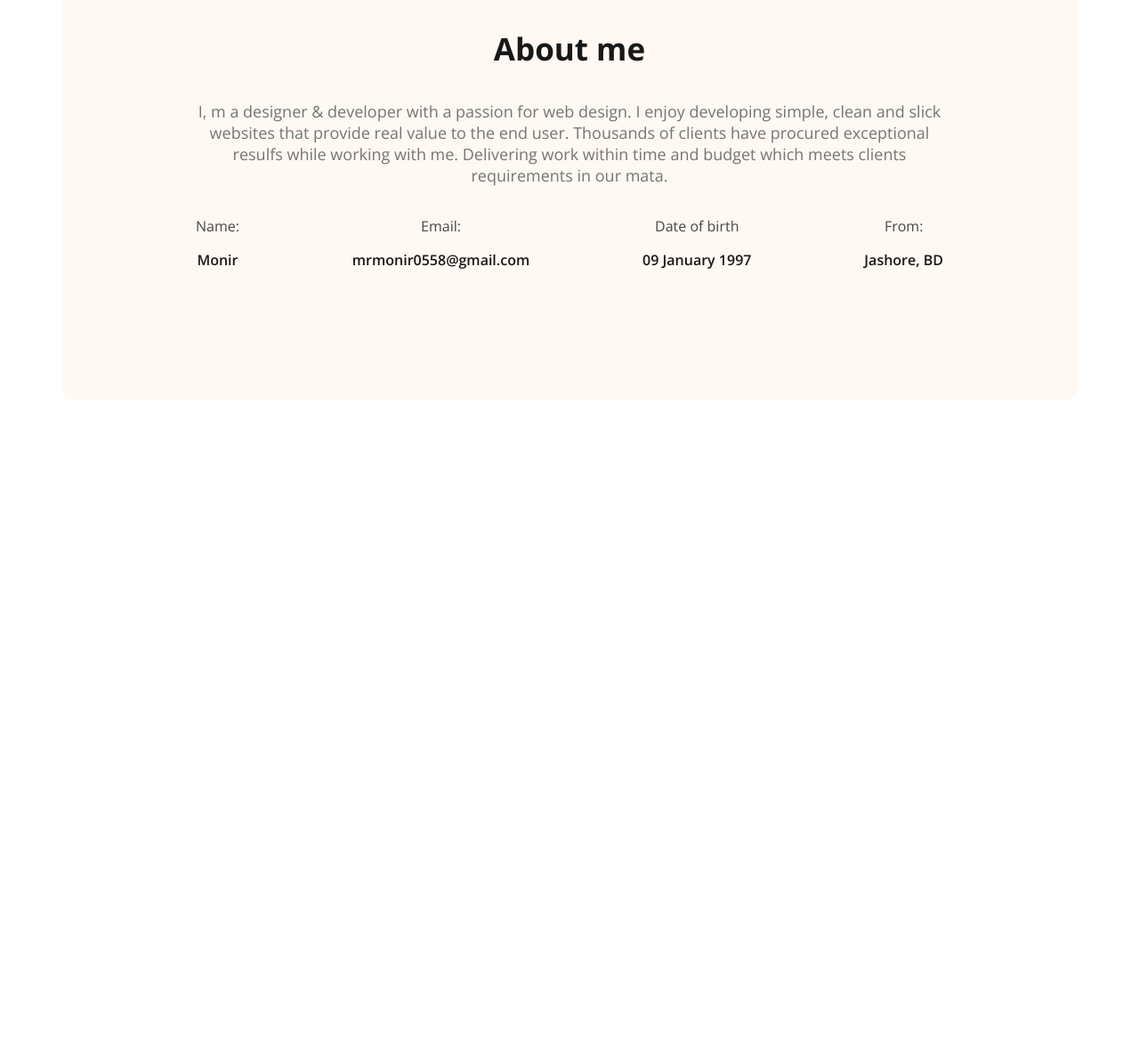
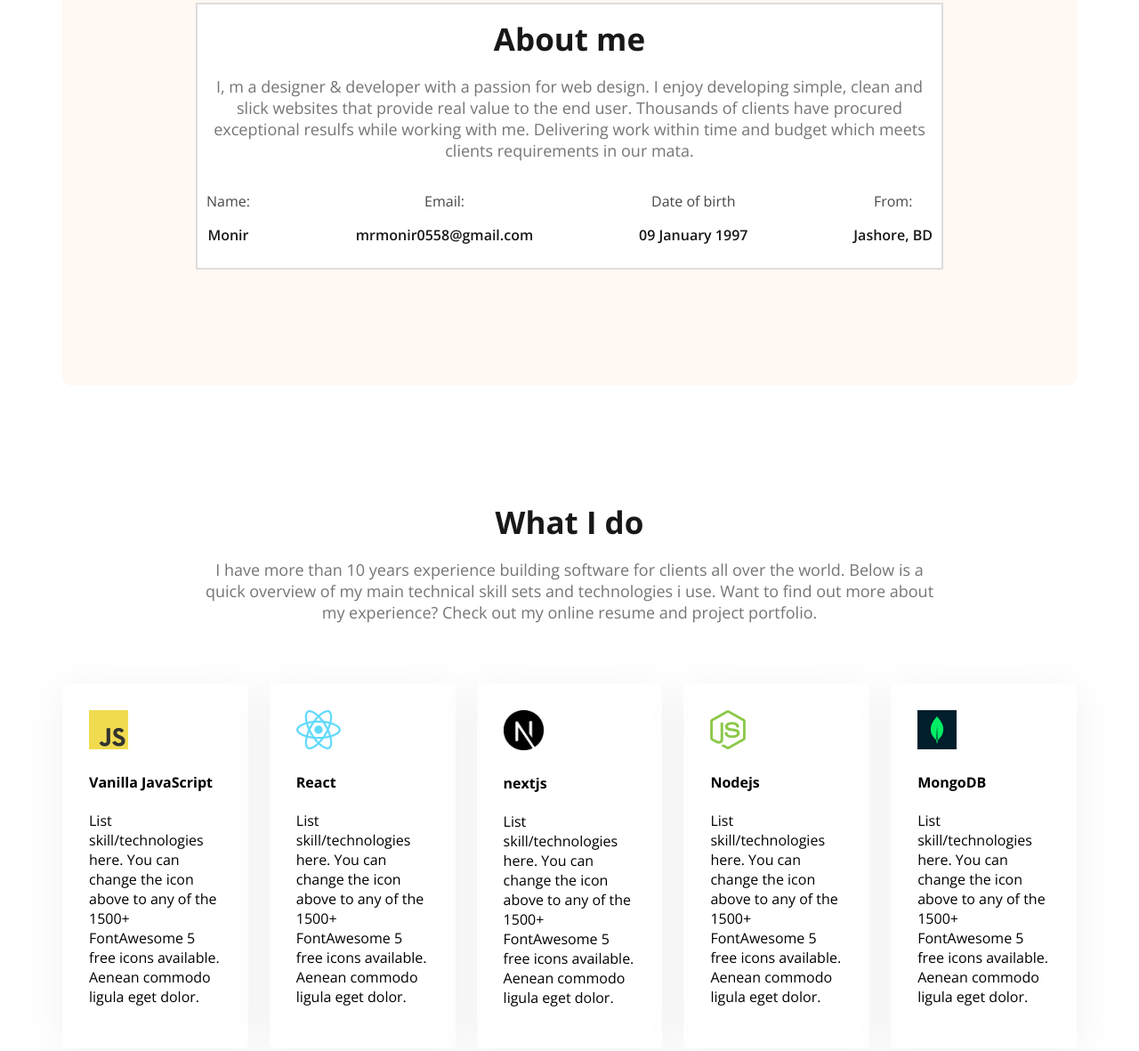
Before and after one commit to DeveloperMonirBD/portfolio-project, a plain HTML site: page index.html in a window 1280 px wide. Shown: the part 1158-2339 px from the top of the page at 89% size. Before the commit the page ends 1615 px from the top, so only its background shows below. Drawn offline with nearby package versions, Linux system fonts and the light colour scheme.

Commit message:
added what i do/ skills section

```diff
--- a/index.html
+++ b/index.html
@@ -34,10 +34,13 @@
     </header>
     <main>
         <section class="about secondary-bg">
+            <div class="about-area">
                 <h3 class="section-title">About me</h3>
                 <p class="section-description">
-                I, m a designer & developer with a passion for web design. I enjoy developing simple, clean and slick websites that
-                provide real value to the end user. Thousands of clients have procured exceptional resulfs while working with me.
+                    I, m a designer & developer with a passion for web design. I enjoy developing simple, clean and
+                    slick websites that
+                    provide real value to the end user. Thousands of clients have procured exceptional resulfs while
+                    working with me.
                     Delivering work within time and budget which meets clients requirements in our mata.
                 </p>
                 <div class="about-items">
@@ -59,6 +62,66 @@
                         <p class="item-description">Jashore, BD</p>
                     </div>
                 </div>
+            </div>
+        </section>
+
+        <!-- what i do section start -->
+        <section >
+            <div class="skills-content">
+                <h3 class="section-title text-center">What I do</h3>
+                <p class="section-description">
+                    I have more than 10 years experience building software for clients all over the world. Below is a
+                    quick overview of
+                    my
+                    main technical skill sets and technologies i use. Want to find out more about my experience? Check
+                    out my online
+                    resume
+                    and project portfolio.
+                </p>
+            </div>
+
+            <div class="skills-container">
+                <!-- .skills*4>img+h4.skill-title+p.skill-description -->
+                <div class="skills">
+                    <img src="images/icons/js.png" alt="">
+                    <h4 class="skill-title">Vanilla JavaScript</h4>
+                    <p class="skill-description">List skill/technologies here. You can change the icon above to any of
+                        the 1500+ FontAwesome 5 free icons available.
+                        Aenean commodo ligula eget dolor.</p>
+                </div>
+                <div class="skills">
+                    <img src="images/icons/react.png" alt="">
+                    <h4 class="skill-title">React</h4>
+                    <p class="skill-description">List skill/technologies here. You can change the icon above to any of
+                        the 1500+ FontAwesome 5 free icons available.
+                        Aenean commodo ligula eget dolor.</p>
+                </div>
+                <div class="skills">
+                    <img class="logo-img" src="images/icons/download.png" alt="">
+                    <h4 class="skill-title">nextjs</h4>
+                    <p class="skill-description">List skill/technologies here. You can change the icon above to any of
+                        the 1500+
+                        FontAwesome 5 free icons available.
+                        Aenean commodo ligula eget dolor.</p>
+                </div>
+                <div class="skills">
+                    <img src="images/icons/nodejs.png" alt="">
+                    <h4 class="skill-title">Nodejs</h4>
+                    <p class="skill-description">
+                        List skill/technologies here. You can change the icon above to any of the 1500+ FontAwesome 5
+                        free icons available.
+                        Aenean commodo ligula eget dolor.
+                    </p>
+                </div>
+                <div class="skills">
+                    <img src="images/icons/mongo.png" alt="">
+                    <h4 class="skill-title">MongoDB</h4>
+                    <p class="skill-description">List skill/technologies here. You can change the icon above to any of
+                        the 1500+ FontAwesome 5 free icons available.
+                        Aenean commodo ligula eget dolor.</p>
+                </div>
+            </div>
+
         </section>
     </main>
     <footer></footer>
--- a/styles/portfolio.css
+++ b/styles/portfolio.css
@@ -25,6 +25,11 @@
 .dark-3 {
     color: #757575;
 }
+.logo-img{
+    width: 45px;
+    margin: 0;
+    padding: 0;
+}
 
 .btn-primary {
     background-color: #FD6E0A;
@@ -45,12 +50,18 @@
     font-size: 18px;
     color:#757575;
 }
+.text-center{
+    text-align: center;
+}
+.text-start{
+    text-align:start
+}
 
 /* header */
 .header {
     background-image: url("../images/developer.png"), url("../images/header_bg.png");
     background-repeat: no-repeat;
-    background-position: top left, bottom right;
+    background-position: left, bottom right;
 }
 
 /* nav styles */
@@ -107,6 +118,10 @@ nav li a {
 main{
   max-width: 1140px;
   margin: 0 auto;
+  background-color: #fff;
+}
+main section{
+    margin-top: 130px;
 }
 
 
@@ -115,7 +130,16 @@ main{
     border-radius: 10px;
     padding: 130px 150px;
     text-align: center;
-    margin-top: 123px;
+    /* margin-top: 123px;
+    margin-bottom: 130px; */
+}
+.section-title{
+    margin: 15px 0px 0px;
+}
+.about-area{
+    background-color: #fff;
+    border: 2px solid #ddd;
+    padding: 0px 10px 10px;
 }
 .about-items{
     display: flex;
@@ -128,3 +152,19 @@ main{
     font-weight: 600;
     color:#181818;
 }
+
+
+/* What i do section */
+.skills-content{
+    padding: 0px 150px 50px;
+    text-align: center;
+}
+.skills-container {
+    display: flex;
+    gap: 24px;
+}
+.skills{
+    padding: 30px;
+    border-radius: 5px;
+    box-shadow: 0px 6px 50px 0px rgba(0, 0, 0, 0.06)
+}
```
Also changed, not shown: images/icons/download.png (added). Lines whose indentation alone changed are shown as unchanged.
